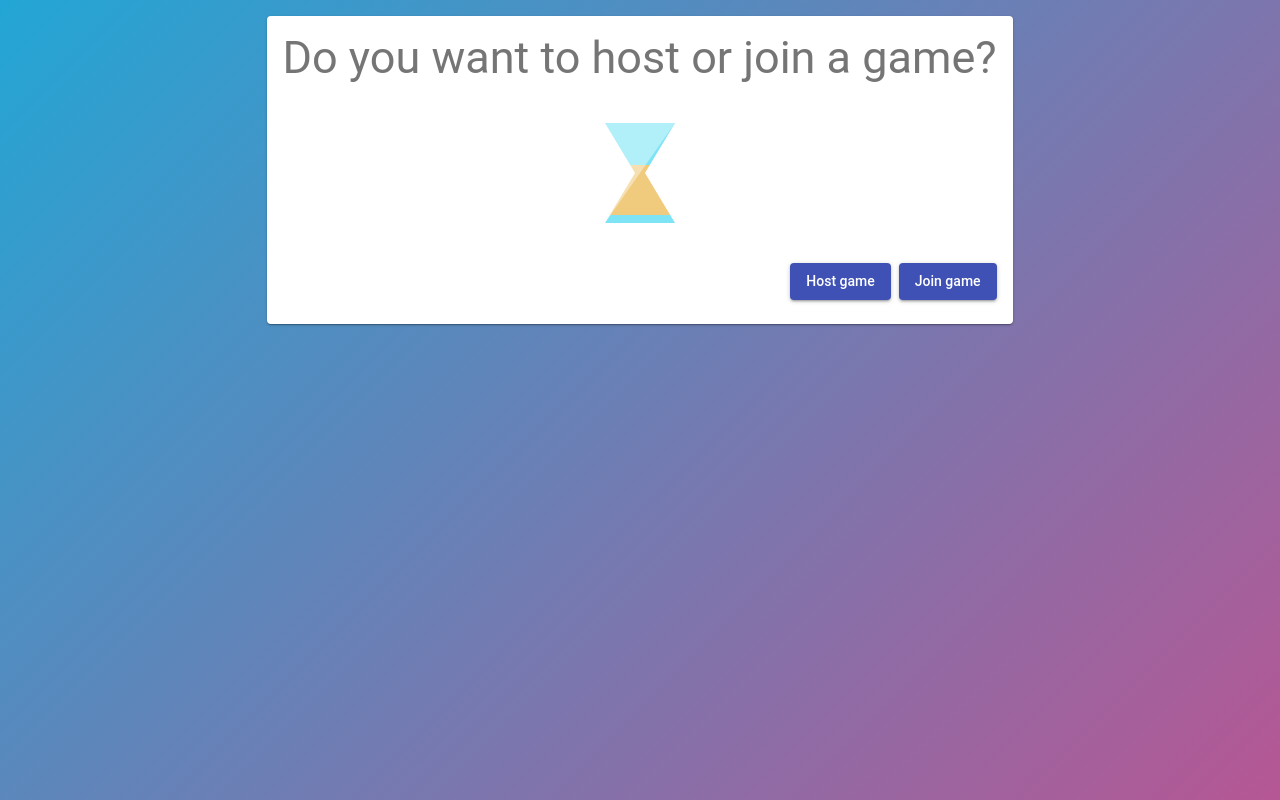
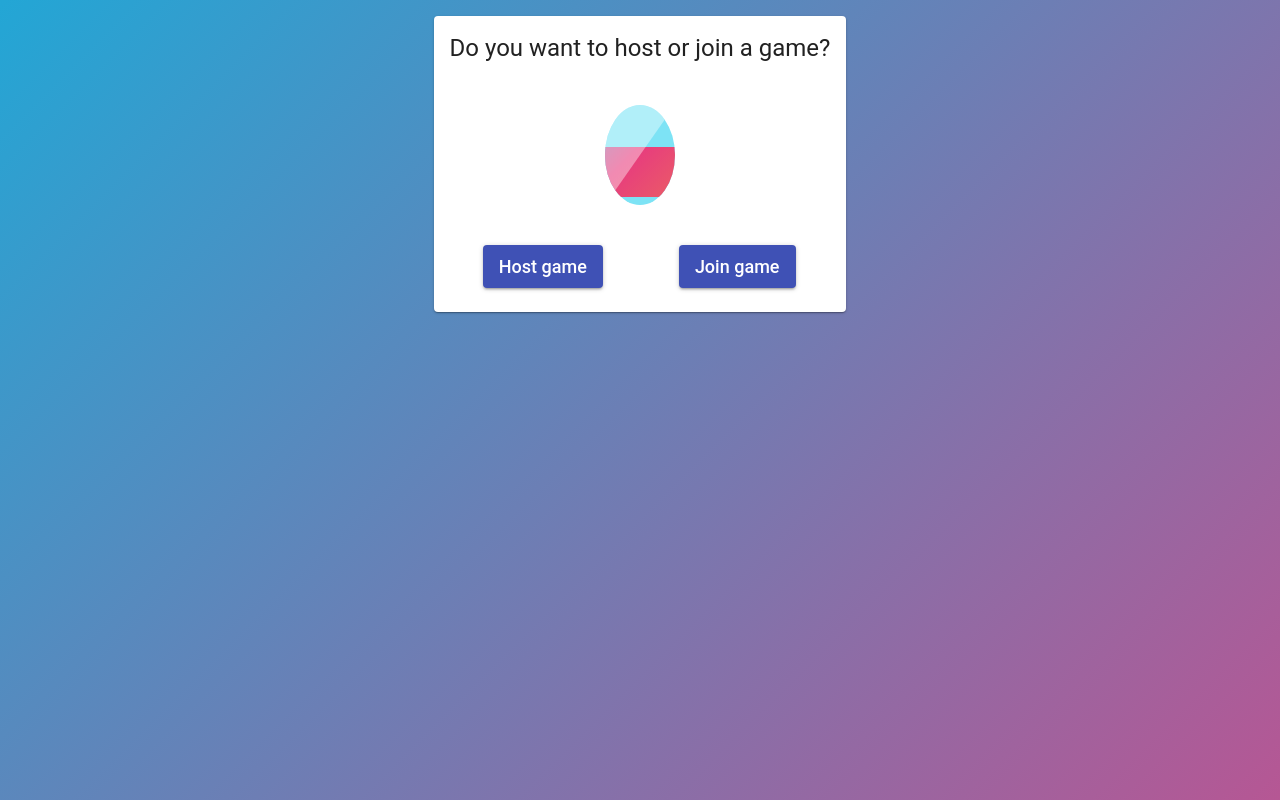
Before and after one commit to jildertvenema/boggle-frontend, a React (Create React App) app: page / in a window 1280 px wide. Built offline with nearby package versions, Linux system fonts and the light colour scheme; no server answers.

Commit message:
settings

```diff
--- a/public/index.html
+++ b/public/index.html
@@ -7,6 +7,14 @@
       name="viewport"
       content="width=device-width, initial-scale=1, shrink-to-fit=no"
     />
+
+    <!-- Chrome, Firefox OS and Opera -->
+    <meta name="theme-color" content="#e73c7e">
+    <!-- Windows Phone -->
+    <meta name="msapplication-navbutton-color" content="#e73c7e">
+    <!-- iOS Safari -->
+    <meta name="apple-mobile-web-app-status-bar-style" content="#e73c7e">
+
     <meta name="theme-color" content="#000000" />
     <!--
       manifest.json provides metadata used when your web app is installed on a
@@ -22,7 +30,13 @@
       work correctly both with client-side routing and a non-root public URL.
       Learn how to configure a non-root public URL by running `npm run build`.
     -->
-    <title>React App</title>
+    <title>Boggle</title>
+    <style type="text/css">
+      html, body {
+          height: 100%;
+          margin: 0;
+      }
+  </style>
   </head>
   <body>
     <noscript>You need to enable JavaScript to run this app.</noscript>
--- a/src/modules/boggle-react/components/game/boggle-board-game.js
+++ b/src/modules/boggle-react/components/game/boggle-board-game.js
@@ -112,10 +112,10 @@ class Join extends React.Component {
 
                 <Board onSelect={this.onSelect} selected={selectedLetters} />
 
-                <Typography style={{ height: 50 }} variant='h3'>{word}</Typography>
+                <Typography style={{ height: 50, wordBreak: 'break-all', margin: 8 }} variant='h3'>{word}</Typography>
 
                 {
-                    yourTurn && <Grid container direction='row' justify='flex-end' spacing={8}>
+                    yourTurn && <Grid container direction='row' justify='flex-end' spacing={8} style={{ marginBottom: 12 }}>
                         <Grid item>
                             <Button color='secondary' onClick={() => this.checkWord(word)}>Check</Button>
                         </Grid>
--- a/src/modules/boggle-react/components/game/finished.js
+++ b/src/modules/boggle-react/components/game/finished.js
@@ -36,7 +36,7 @@ class Finished extends React.Component {
                     }
                 </Grid>
 
-                <Grid container direction='row' justify='flex-end' spacing={8}>
+                <Grid container direction='row' justify='flex-end' spacing={8} style={{ marginTop: 12 }}>
                         <Grid item>
                             <Button onClick={() => this.props.history.push('/scores')}>To score board</Button>
                         </Grid>
--- a/src/modules/boggle-react/components/game/host-join-choice.js
+++ b/src/modules/boggle-react/components/game/host-join-choice.js
@@ -21,13 +21,13 @@ class HostJoin extends React.Component {
         const actions = this.context.actions
         return (
             <Fragment>
-                <Typography variant='display2' gutterBottom >Do you want to host or join a game?</Typography>
+                <Typography variant='headline' gutterBottom >Do you want to host or join a game?</Typography>
                 <HourGlass />
-                <Grid container direction='row' justify='flex-end' spacing={8}>
-                    <Grid item>
+                <Grid container spacing={8}>
+                    <Grid item xs={6}>
                         <Button onClick={() => actions.createSession()}>Host game</Button>
                     </Grid>
-                    <Grid item>
+                    <Grid item xs={6}>
                         <Button  onClick={() => this.props.history.push('/join')}>Join game</Button>
                     </Grid>
                 </Grid>
--- a/src/modules/boggle-react/components/game/join.js
+++ b/src/modules/boggle-react/components/game/join.js
@@ -9,6 +9,7 @@ import { withRouter } from 'react-router'
 import TextField from '../page/text-field'
 import Button from '../page/button'
 import Gif, { Secret } from '../page/gif'
+import { isMobile } from '../../helpers'
 
 class Join extends React.Component {
     static contextType = BoggleContext
@@ -33,6 +34,8 @@ class Join extends React.Component {
 
     render() {
         const { gameId } = this.state
+        const { history } = this.props
+
         return (
            <Fragment>
                <Typography variant='headline'>Ask your friend for a secret code..</Typography>
@@ -40,12 +43,16 @@ class Join extends React.Component {
                <TextField
                     autoFocus
                     label='Game id'
+                    fullWidth={isMobile()}
                     onChange={e => this.setState({ gameId: e.target.value })}
                     value={gameId}
                 />
-               <Grid container direction='row' justify='flex-end'>
+               <Grid container direction='row' justify='flex-end' spacing={8} style={{ marginTop: 12 }}>
                     <Grid item>
                         <Button onClick={this.onJoin}>Join</Button>
+                    </Grid>
+                    <Grid item>
+                        <Button onClick={() => history.push('/')}>Back</Button>
                     </Grid>
                 </Grid>
             </Fragment>
--- a/src/modules/boggle-react/components/game/timer.js
+++ b/src/modules/boggle-react/components/game/timer.js
@@ -26,7 +26,7 @@ class Timer extends React.Component {
     render() {
         const { timeLeft } = this.state
         return (
-            <Typography variant='h4'>{Math.max(timeLeft, 0)} seconds left</Typography>
+            <Typography variant='h4' style={{ marginBottom: 12 }}>{Math.max(timeLeft, 0)} seconds left</Typography>
         )
     }
 }
--- a/src/modules/boggle-react/components/page/base-page.js
+++ b/src/modules/boggle-react/components/page/base-page.js
@@ -14,30 +14,6 @@ export default styled.div`
 	-moz-animation: Gradient 40s ease infinite;
 	animation: Gradient 40s ease infinite;
 
-    @-webkit-keyframes Gradient {
-	0% {
-		background-position: 0% 50%
-	}
-	50% {
-		background-position: 100% 50%
-	}
-	100% {
-		background-position: 0% 50%
-	}
-}
-
-@-moz-keyframes Gradient {
-	0% {
-		background-position: 0% 50%
-	}
-	50% {
-		background-position: 100% 50%
-	}
-	100% {
-		background-position: 0% 50%
-	}
-}
-
 	@keyframes Gradient {
 		0% {
 			background-position: 0% 50%
--- a/src/modules/boggle-react/components/page/button.js
+++ b/src/modules/boggle-react/components/page/button.js
@@ -5,6 +5,9 @@ import Button from '@material-ui/core/Button'
 
 const StyledButton = styled(Button)`
     text-transform: none !important;
+    span {
+        font-size: large;
+    }
 `
 
 export default props => <StyledButton variant='contained' color='primary' { ...props }/>
--- a/src/modules/boggle-react/components/page/gif.js
+++ b/src/modules/boggle-react/components/page/gif.js
@@ -9,7 +9,7 @@ export const Waiting = random(['LXHJRRjnviw7e', 'tXL4FHPSnVJ0A', 'A6YO96sBmr1te'
 
 export const Secret = random(['ejP8zPAorQPYs', '26FL7sQXG1oT6qBy0'])
 
-export const Lose = random(['sRJ3wPAyIxICA', '3o7TKnrXco2SC0XM1q', 'gXhBZfzijya76', 'atbiDI1fXpYUU'])
+export const Lose = random(['sRJ3wPAyIxICA', '3o7TKnrXco2SC0XM1q', 'gXhBZfzijya76', 'atbiDI1fXpYUU', 'rKj0oXtnMQNwY'])
 
 export const Win = random(['4jc0C6sRsKcFO', 'b09xElu8in7Lq', '3fk9lvhoApWww', 'eHxnl41nTrY4w'])
 
--- a/src/modules/boggle-react/components/page/hour-glass.js
+++ b/src/modules/boggle-react/components/page/hour-glass.js
@@ -6,6 +6,7 @@ import styled from 'styled-components'
 const Spinner = styled.div`
  width: 70px;
   height: 100px;
+  border-radius: 50%;
   background-color: #7de3f5;
   margin: 40px auto;
   position: relative;
@@ -21,8 +22,7 @@ const Spinner = styled.div`
     z-index: 30;
     border-top: 50px solid transparent;
     border-bottom: 50px solid transparent;
-
-	  border-left: 30px solid #ffffff;
+	border-left: 30px solid transparent;
   }
 
   &:after {
@@ -35,7 +35,7 @@ const Spinner = styled.div`
     z-index: 30;
     border-top: 50px solid transparent;
     border-bottom: 50px solid transparent;
-	border-right: 30px solid #ffffff;
+	border-right: 30px solid transparent;
   }
 
     @keyframes rotateGlass {
@@ -58,7 +58,9 @@ const Sand = styled.div`
     &:before {
         content: "";
         width: 70px;
-        background-color: #f0ca7d;
+
+        background: linear-gradient(-45deg, #EE7752, #E73C7E, #23A6D5, #23D5AB);
+        background-size: 400% 400%;
         display: block;
         position: absolute;
         top: 0;
@@ -66,7 +68,7 @@ const Sand = styled.div`
         right: 0;
         bottom: 50%;
         z-index: 10;
-        animation: dropsand 4s infinite ease-in-out;
+        animation: dropsand 4s infinite ease-in-out, Gradient 10s ease infinite;
     }
 
     &:after {
@@ -75,11 +77,23 @@ const Sand = styled.div`
         height: 0;
         display: block;
         position: absolute;
-            border-left: 0px solid transparent;
-            border-right: 70px solid transparent;
+        border-left: 0px solid transparent;
+        border-right: 70px solid transparent;
         border-top: 100px solid rgba(255,255,255, 0.4);
         z-index: 20;
         }
+
+    @keyframes Gradient {
+		0% {
+			background-position: 0% 50%
+		}
+		50% {
+			background-position: 100% 50%
+		}
+		100% {
+			background-position: 0% 50%
+		}
+	}
 
     @keyframes dropsand {
         0% {
--- a/src/modules/boggle-react/helpers.js
+++ b/src/modules/boggle-react/helpers.js
@@ -13,3 +13,5 @@ export const pointsTouch = (a, b) => {
 export const pointTouchesAny = (p, xs) => xs.some(item => pointsTouch(item, p))
 
 export const getS = xs => xs === 1 ? '' : 's'
+
+export const isMobile = () => window.innerWidth <= 500
--- a/src/modules/boggle/web-socket/settings.js
+++ b/src/modules/boggle/web-socket/settings.js
@@ -1,5 +1,5 @@
 export default {
     // url: 'ws:localhost:1337'
-    url: 'ws:fast-depths-95952.herokuapp.com'
+    url: 'ws:/boggle-backend-prod.herokuapp.com'
 
 }
```
Lines whose indentation alone changed are shown as unchanged.
